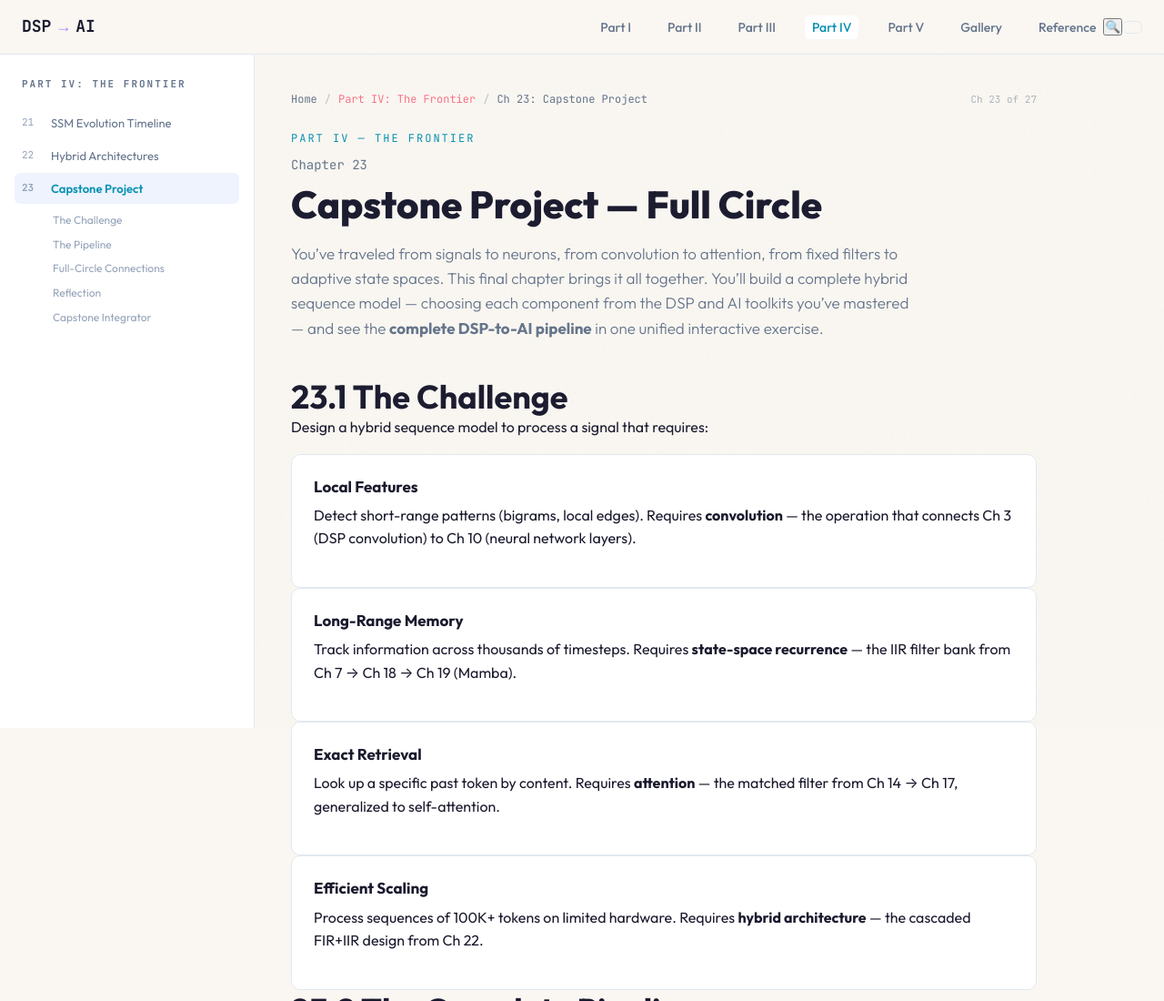
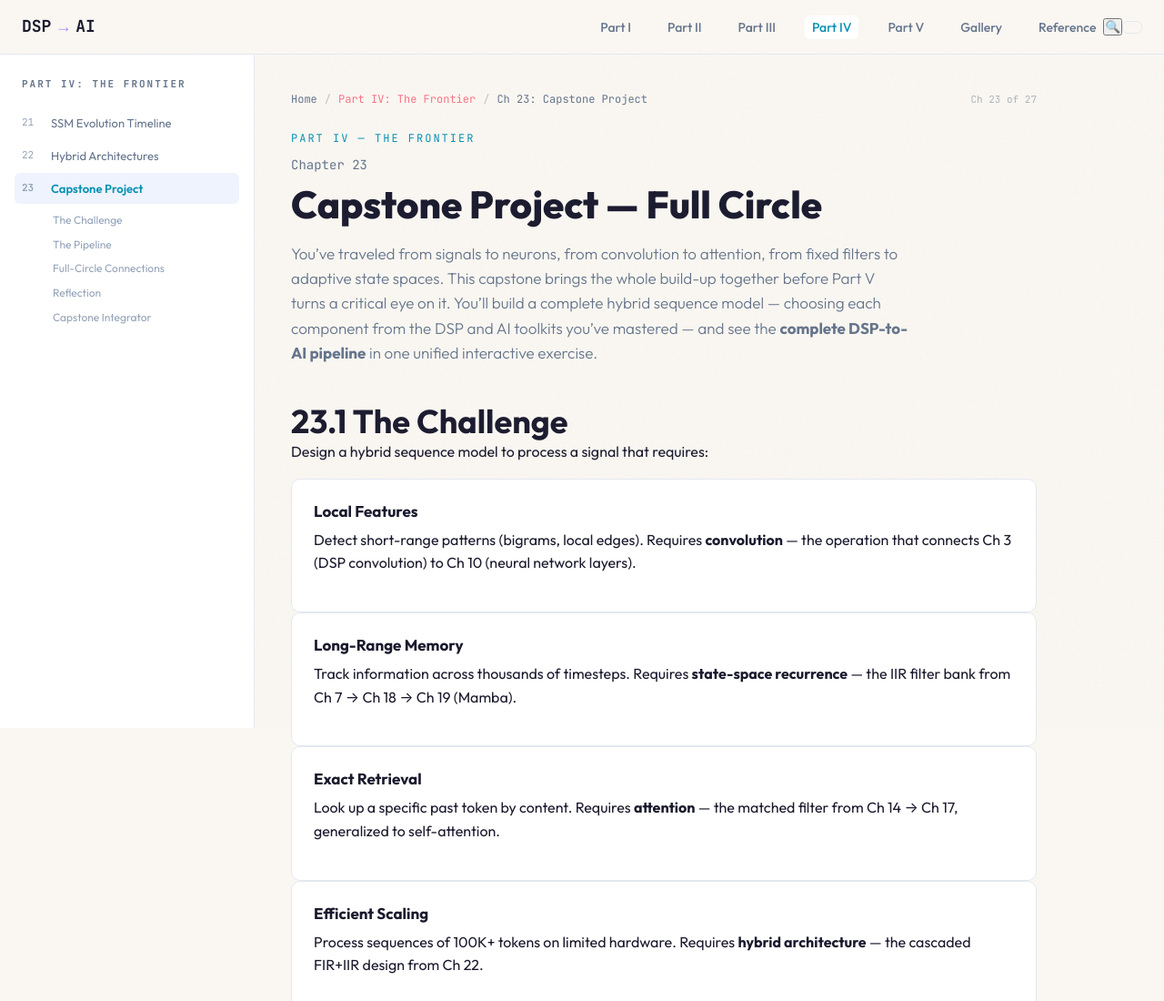
Before and after one commit to AshYRaw/DSP-to-AI, a plain HTML site: page chapters/part4/ch23-capstone.html in a window 1280 px wide. Shown: the top 1100 px of the page at 91% size. Drawn offline with Linux system fonts and the light colour scheme.

Commit message:
Ch 23: reframe as capstone before Part V; align title with h1
Co-Authored-By: Claude Fable 5.1 <noreply@anthropic.com>

```diff
--- a/chapters/part4/ch23-capstone.html
+++ b/chapters/part4/ch23-capstone.html
@@ -3,9 +3,9 @@
 <head>
   <meta charset="UTF-8">
   <meta name="viewport" content="width=device-width, initial-scale=1.0">
-  <title>Ch 23: Capstone Project &mdash; DSP to AI</title>
+  <title>Ch 23: Capstone Project &mdash; Full Circle &mdash; DSP to AI</title>
   <meta name="description" content="Build your own hybrid model: the complete DSP-to-AI pipeline in one interactive exercise">
-  <meta property="og:title" content="Ch 23: Capstone Project &mdash; DSP to AI">
+  <meta property="og:title" content="Ch 23: Capstone Project &mdash; Full Circle &mdash; DSP to AI">
   <meta property="og:description" content="Build your own hybrid model: the complete DSP-to-AI pipeline in one interactive exercise">
   <link rel="preconnect" href="https://fonts.googleapis.com">
   <link rel="preconnect" href="https://fonts.gstatic.com" crossorigin>
@@ -71,7 +71,7 @@
       <h1 class="chapter-header__title">Capstone Project &mdash; Full Circle</h1>
       <p class="chapter-header__subtitle">
         You&rsquo;ve traveled from signals to neurons, from convolution to attention, from
-        fixed filters to adaptive state spaces. This final chapter brings it all together.
+        fixed filters to adaptive state spaces. This capstone brings the whole build-up together before Part V turns a critical eye on it.
         You&rsquo;ll build a complete hybrid sequence model &mdash; choosing each component
         from the DSP and AI toolkits you&rsquo;ve mastered &mdash; and see the
         <strong>complete DSP-to-AI pipeline</strong> in one unified interactive exercise.
```
